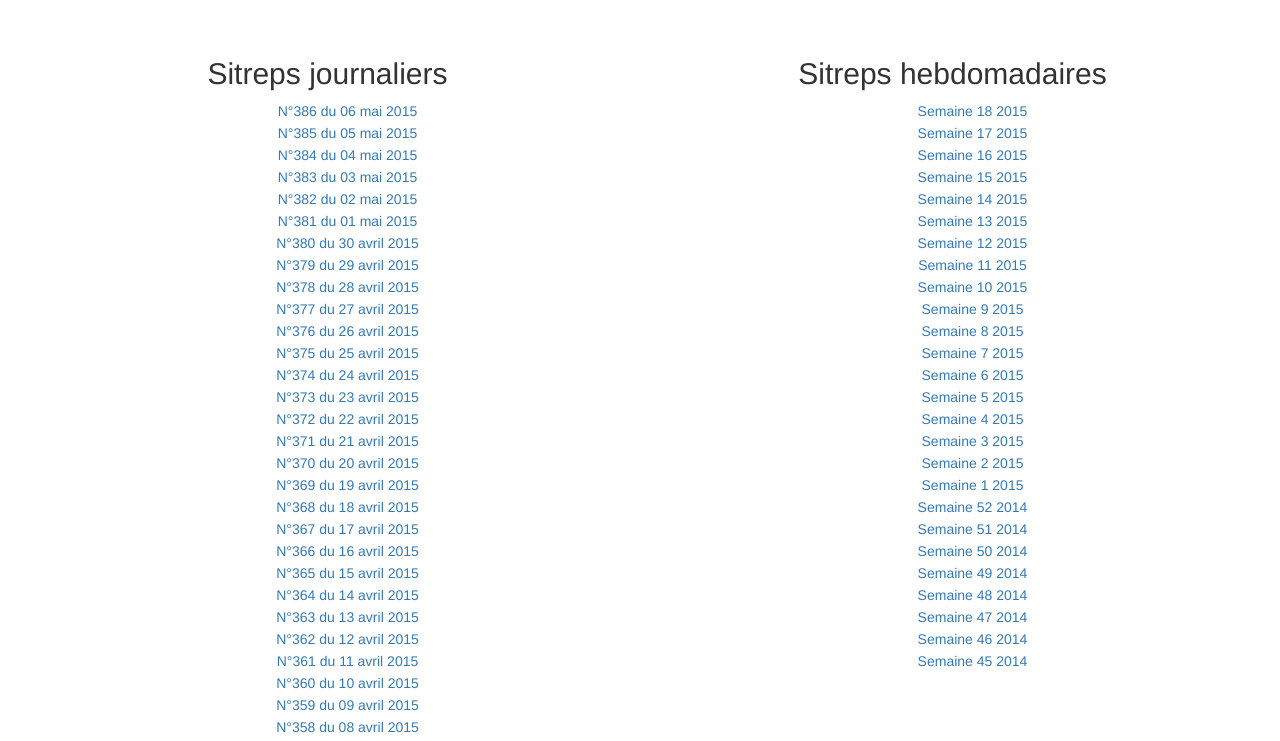
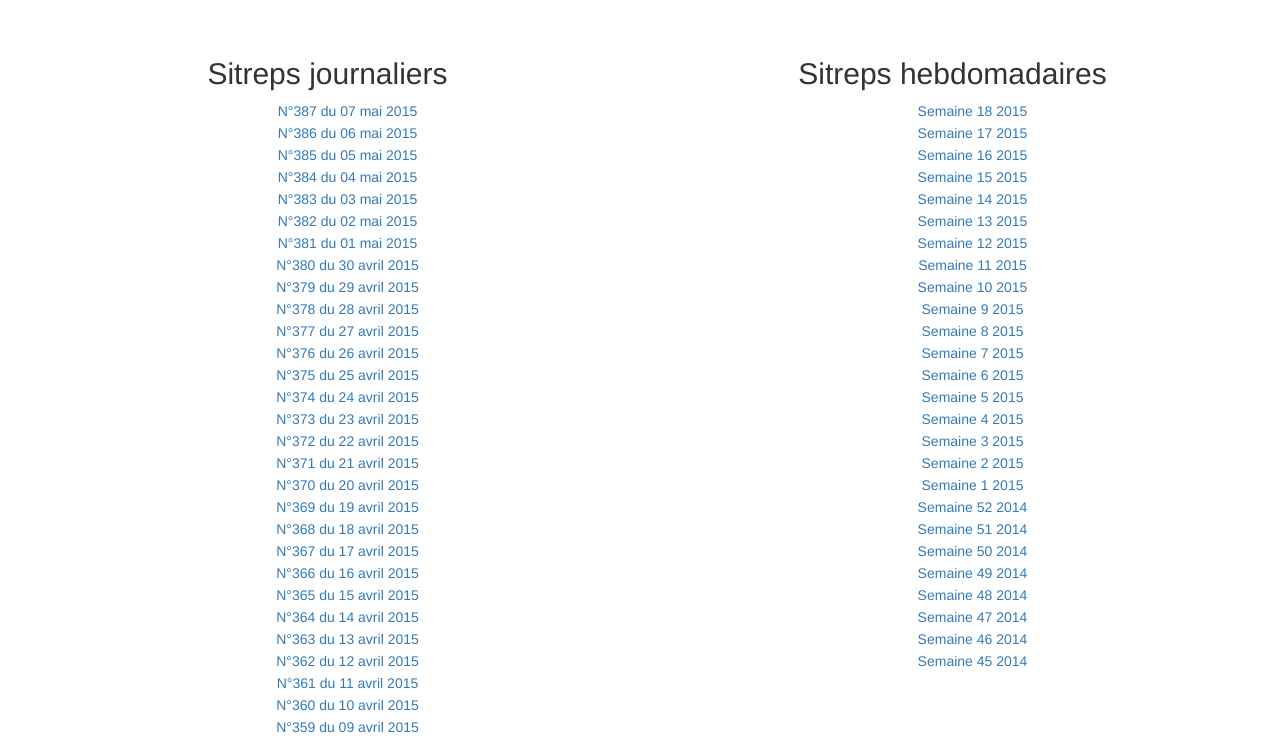
Before and after one commit to guinea-ebov/guinea-ebov.github.io, a plain HTML site: page sitreps.html in a window 1280 px wide. Shown: the part 53-794 px from the top of the page. Drawn offline with Linux system fonts and the light colour scheme.

Commit message:
Add new sitrep

```diff
--- a/sitreps.html
+++ b/sitreps.html
@@ -63,6 +63,8 @@
 <div class="col-md-6">
 <h2>Sitreps journaliers</h2>
 <ul>
+
+    <li><a href="code/files/sitreps/GUINEA_EBOLA_SITREP N 387 DU 07_Mai_2015.pdf" download>N°387 du 07 mai 2015</a></li>
 
     <li><a href="code/files/sitreps/GUINEA_EBOLA_SITREP N 386 DU 06_Mai_2015.pdf" download>N°386 du 06 mai 2015</a></li>
 
```
Also changed, not shown: 1 other file.
